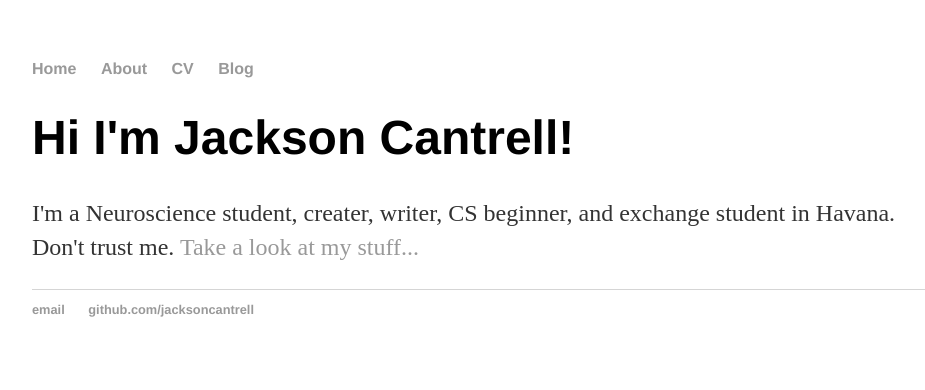
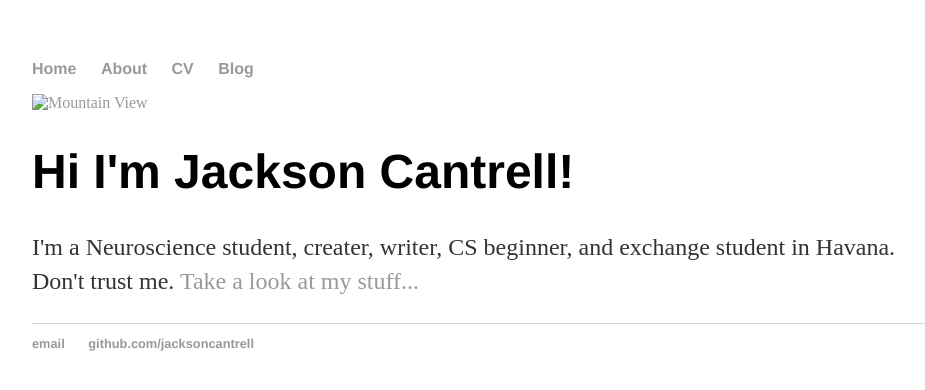
Before and after one commit to jacksoncantrell/jacksoncantrell.github.io, a Jekyll site: the page built from index.html, in a window 1280 px wide. Shown: the top 390 px of the page, without its empty margins (160-1085 px from the left). Built offline with Jekyll 4.4.1, drawn with Linux system fonts in a browser that asks for light colours.

Commit message:
Update index.html

```diff
--- a/index.html
+++ b/index.html
@@ -2,6 +2,9 @@
 layout: default
 title: Jackson Cantrell
 ---
+<a href="https://blog.kaspersky.com/files/2015/12/train-hack-featured-1.jpg">
+	<img src="https://blog.kaspersky.com/files/2015/12/train-hack-featured-1.jpg" alt="Mountain View";>
+</a>
 <div class="blurb">
 	<h1>Hi I'm Jackson Cantrell!</h1>
 	<p>I'm a Neuroscience student, creater, writer, CS beginner, and exchange student in Havana. Don't trust me. <a href="/about">Take a look at my stuff...</a></p>
```
